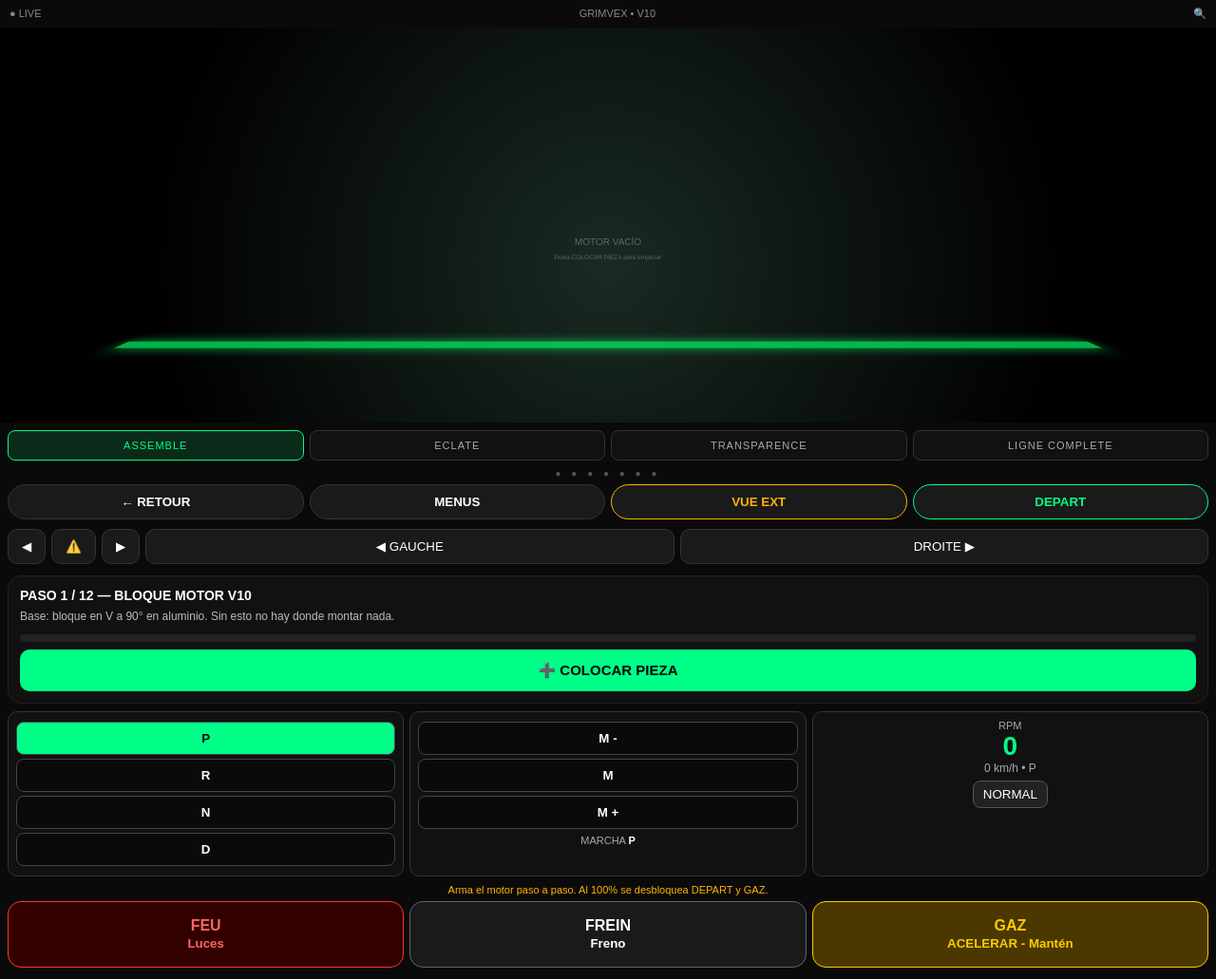
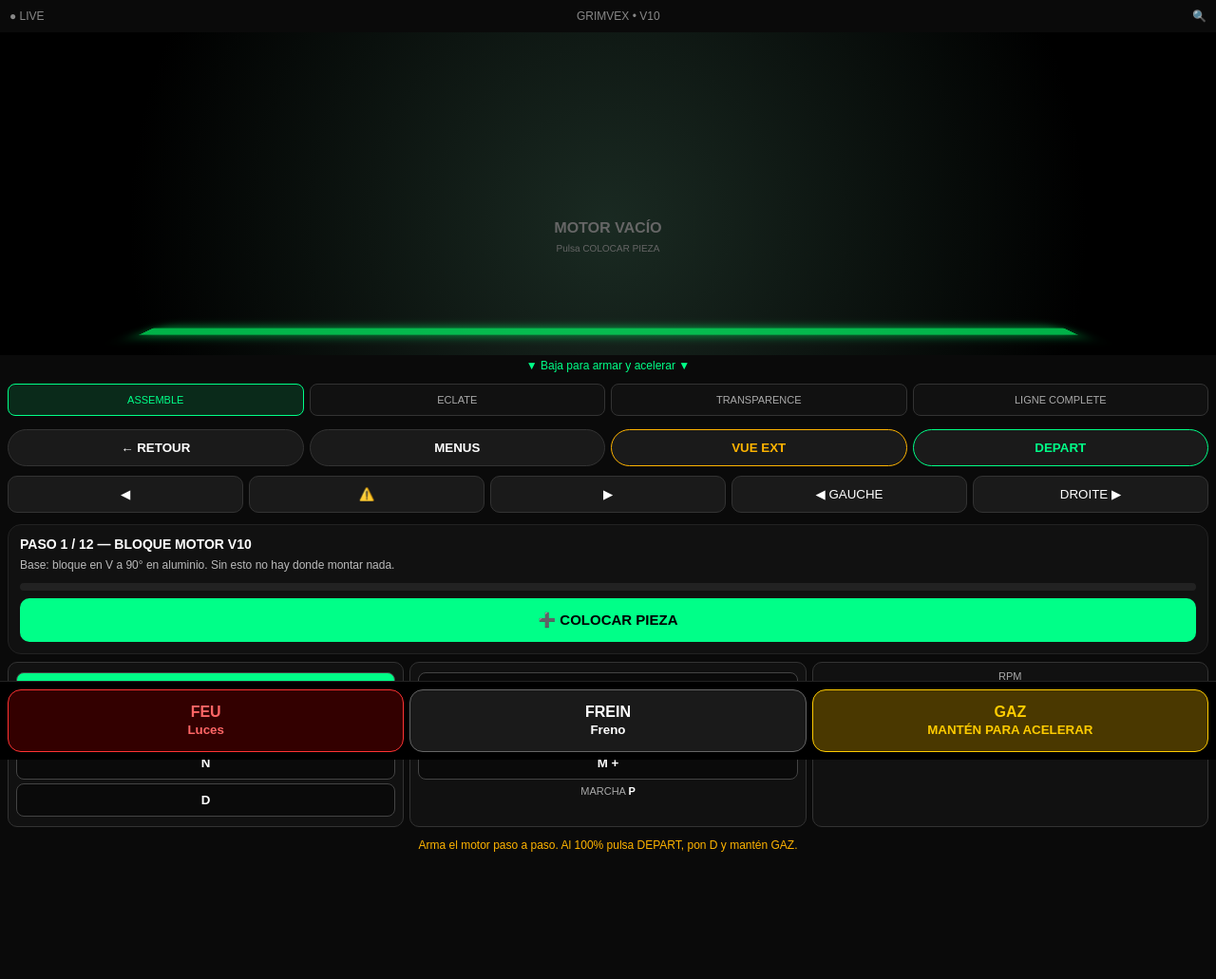
Before and after one commit to jcalzate2011-hash/ojo-de-dios-sim-, a plain HTML site: page simulator.html in a window 1280 px wide. Shown: the whole page at 95% size. Drawn offline with Linux system fonts and the light colour scheme.

Commit message:
Update simulator.html

```diff
--- a/simulator.html
+++ b/simulator.html
@@ -2,29 +2,29 @@
 <html lang="es">
 <head>
 <meta charset="UTF-8">
-<meta name="viewport" content="width=device-width, initial-scale=1.0, maximum-scale=1.0, user-scalable=no">
+<meta name="viewport" content="width=device-width, initial-scale=1.0">
 <title>GRIMVEX - Simulation Moteur V10</title>
 <style>
 *{box-sizing:border-box;margin:0;padding:0}
-body{background:#0a0a0a;color:#fff;font-family:Arial,sans-serif;overflow:hidden}
-#top{display:flex;justify-content:space-between;padding:8px 10px;font-size:11px;color:#888}
-#stage{position:relative;width:100%;height:52vh;background:radial-gradient(circle at 50% 60%, #1a2a22 0%, #000 70%);overflow:hidden}
+html,body{background:#0a0a0a;color:#fff;font-family:Arial,sans-serif}
+body{overflow-y:auto;padding-bottom:110px}
+#top{display:flex;justify-content:space-between;padding:10px;font-size:12px;color:#888}
+#stage{position:relative;width:100%;height:340px;background:radial-gradient(circle at 50% 60%, #1a2a22 0%, #000 75%);overflow:hidden}
 #eng{width:100%;height:100%;display:block}
-#platform{position:absolute;left:10%;right:10%;bottom:18%;height:14px;background:#00ff66;transform:perspective(400px) rotateX(60deg);opacity:.7;box-shadow:0 0 20px #00ff66}
+#platform{position:absolute;left:12%;right:12%;bottom:18px;height:14px;background:#00ff66;transform:perspective(400px) rotateX(60deg);opacity:.7;box-shadow:0 0 20px #00ff66}
 #modes{display:flex;gap:6px;padding:8px;overflow-x:auto}
-.mode{flex:1;white-space:nowrap;background:#111;border:1px solid #333;border-radius:8px;color:#aaa;padding:9px 6px;font-size:11px;letter-spacing:1px;cursor:pointer}
+.mode{flex:1;white-space:nowrap;background:#111;border:1px solid #333;border-radius:8px;color:#aaa;padding:10px 6px;font-size:11px;cursor:pointer}
 .mode.on{background:#0a2a1a;color:#00ff88;border-color:#00ff88}
-#dots{text-align:center;color:#555;font-size:10px;letter-spacing:4px}
 #nav{display:flex;gap:6px;padding:6px 8px}
-.nbtn{flex:1;background:#1a1a1a;border:1px solid #333;border-radius:20px;color:#fff;padding:10px;font-weight:900;cursor:pointer}
+.nbtn{flex:1;background:#1a1a1a;border:1px solid #333;border-radius:20px;color:#fff;padding:11px;font-weight:900;cursor:pointer}
 .nbtn.yellow{border-color:#ffb400;color:#ffb400}
 .nbtn.green{border-color:#00ff88;color:#00ff88}
-#controls{display:flex;gap:6px;padding:4px 8px;align-items:center}
-.cbtn{background:#1a1a1a;border:1px solid #333;border-radius:10px;color:#fff;padding:10px 14px;cursor:pointer}
+#controls{display:flex;gap:6px;padding:4px 8px}
+.cbtn{background:#1a1a1a;border:1px solid #333;border-radius:10px;color:#fff;padding:11px 14px;cursor:pointer;flex:1}
 #stepBox{background:#111;margin:8px;border:1px solid #222;border-radius:14px;padding:12px}
 #stepTitle{font-weight:900;font-size:14px}
 #stepDesc{font-size:12px;color:#bbb;margin:6px 0 10px;line-height:1.4}
-#stepBtn{width:100%;background:#00ff88;color:#000;border:none;border-radius:10px;padding:13px;font-weight:900;font-size:15px;cursor:pointer}
+#stepBtn{width:100%;background:#00ff88;color:#000;border:none;border-radius:10px;padding:14px;font-weight:900;font-size:15px;cursor:pointer}
 #stepBtn:disabled{background:#333;color:#777}
 #bar{height:8px;background:#222;border-radius:10px;overflow:hidden;margin:8px 0}
 #fill{height:100%;width:0%;background:#00ff88;transition:width .4s}
@@ -35,23 +35,21 @@ body{background:#0a0a0a;color:#fff;font-family:Arial,sans-serif;overflow:hidden}
 .gear button.selR{background:#ff6b00;color:#fff}
 #rpmBox{text-align:center;background:#111;border:1px solid #333;border-radius:10px;padding:8px}
 #rpm{font-size:28px;font-weight:900;color:#00ff88}
-#speed{font-size:12px;color:#aaa}
-#pedals{display:grid;grid-template-columns:1fr 1fr 1fr;gap:6px;padding:0 8px 10px}
-.pedal{border-radius:14px;padding:16px 6px;text-align:center;font-weight:900;user-select:none;touch-action:none;cursor:pointer}
+#msg{text-align:center;font-size:12px;color:#ffb400;min-height:16px;padding:4px 8px}
+#scrollHint{text-align:center;color:#00ff88;font-size:12px;padding:4px}
+#pedalsFixed{position:fixed;left:0;right:0;bottom:0;z-index:99;background:#000;border-top:1px solid #222;display:grid;grid-template-columns:1fr 1fr 1fr;gap:6px;padding:8px}
+.pedal{border-radius:14px;padding:14px 6px;text-align:center;font-weight:900;user-select:none;touch-action:none;cursor:pointer}
 #feu{background:#330000;border:1px solid #ff3333;color:#ff6666}
 #frein{background:#1a1a1a;border:1px solid #666}
 #gaz{background:#4a3800;border:1px solid #ffcc00;color:#ffcc00}
 .pedal:active{transform:scale(.96)}
-#msg{text-align:center;font-size:11px;color:#ffb400;min-height:14px;padding:0 8px 6px}
 </style>
 </head>
 <body>
 <div id="top"><span>● LIVE</span><span>GRIMVEX • V10</span><span>🔍</span></div>
 
-<div id="stage">
-<div id="platform"></div>
-<canvas id="eng"></canvas>
-</div>
+<div id="stage"><div id="platform"></div><canvas id="eng"></canvas></div>
+<div id="scrollHint">▼ Baja para armar y acelerar ▼</div>
 
 <div id="modes">
 <button class="mode on" id="mAssemble" onclick="setMode('assemble')">ASSEMBLE</button>
@@ -59,26 +57,25 @@ body{background:#0a0a0a;color:#fff;font-family:Arial,sans-serif;overflow:hidden}
 <button class="mode" id="mTrans" onclick="setMode('trans')">TRANSPARENCE</button>
 <button class="mode" id="mLigne" onclick="setMode('ligne')">LIGNE COMPLETE</button>
 </div>
-<div id="dots">● ● ● ● ● ● ●</div>
 
 <div id="nav">
 <button class="nbtn" onclick="prevStep()">← RETOUR</button>
 <button class="nbtn" onclick="alert('MENUS: 1-Armar 2-Ver motor 3-Acelerar')">MENUS</button>
 <button class="nbtn yellow" onclick="toggleView()">VUE EXT</button>
-<button class="nbtn green" id="departBtn" onclick="depart()">DEPART</button>
+<button class="nbtn green" onclick="depart()">DEPART</button>
 </div>
 
 <div id="controls">
 <button class="cbtn" onclick="rotate(-0.3)">◀</button>
 <button class="cbtn" onclick="toggleWarning()">⚠️</button>
 <button class="cbtn" onclick="rotate(0.3)">▶</button>
-<button class="cbtn" style="flex:1" onclick="rotate(-0.3)">◀ GAUCHE</button>
-<button class="cbtn" style="flex:1" onclick="rotate(0.3)">DROITE ▶</button>
+<button class="cbtn" onclick="rotate(-0.3)">◀ GAUCHE</button>
+<button class="cbtn" onclick="rotate(0.3)">DROITE ▶</button>
 </div>
 
 <div id="stepBox">
 <div id="stepTitle">PASO 1 / 12 — BLOQUE MOTOR V10</div>
-<div id="stepDesc">Lee y coloca la pieza. Empieza por la base: bloque en V a 90° en aluminio. Sin esto no hay donde montar nada.</div>
+<div id="stepDesc">Lee y coloca la pieza. Empieza por la base: bloque en V a 90° en aluminio.</div>
 <div id="bar"><div id="fill"></div></div>
 <button id="stepBtn" onclick="nextStep()">➕ COLOCAR PIEZA</button>
 </div>
@@ -96,111 +93,109 @@ body{background:#0a0a0a;color:#fff;font-family:Arial,sans-serif;overflow:hidden}
 <button onclick="gearUp()">M +</button>
 <div style="font-size:11px;color:#aaa;margin-top:4px">MARCHA <b id="marchaTxt" style="color:#fff">P</b></div>
 </div>
-<div id="rpmBox"><div style="font-size:11px;color:#aaa">RPM</div><div id="rpm">0</div><div id="speed">0 km/h • NORMAL</div><div style="margin-top:6px"><button onclick="toggleModeDrive()" style="background:#222;color:#fff;border:1px solid #555;border-radius:8px;padding:6px 10px">NORMAL</button></div></div>
+<div id="rpmBox"><div style="font-size:11px;color:#aaa">RPM</div><div id="rpm">0</div><div id="speed">0 km/h</div><div style="font-size:11px;color:#aaa;margin-top:4px">NORMAL</div></div>
 </div>
+<div id="msg">Arma el motor paso a paso. Al 100% pulsa DEPART, pon D y mantén GAZ.</div>
+<div style="height:20px"></div>
 
-<div id="msg">Arma el motor paso a paso. Al 100% se desbloquea DEPART y GAZ.</div>
-
-<div id="pedals">
-<div class="pedal" id="feu" onpointerdown="feu()" onpointerup="feuOff()">FEU<br><small>Luces</small></div>
+<div id="pedalsFixed">
+<div class="pedal" id="feu" onclick="feu()">FEU<br><small>Luces</small></div>
 <div class="pedal" id="frein" onpointerdown="brake(1)" onpointerup="brake(0)">FREIN<br><small>Freno</small></div>
-<div class="pedal" id="gaz" onpointerdown="gas(1)" onpointerup="gas(0)" onpointerleave="gas(0)">GAZ<br><small>ACELERAR - Mantén</small></div>
+<div class="pedal" id="gaz" onpointerdown="gas(1)" onpointerup="gas(0)" onpointerleave="gas(0)">GAZ<br><small>MANTÉN PARA ACELERAR</small></div>
 </div>
 
 <script>
 let canvas=document.getElementById('eng'), ctx=canvas.getContext('2d');
-let rot=0, viewExt=false, mode='assemble', transparent=false, eclate=false;
-let step=0, rpm=0, speed=0, gear='P', marcha=0, started=false, gasOn=0, brakeOn=0, feuOn=false, warn=false;
-let crank=0;
+let rot=0, mode='assemble', transparent=false, eclate=false;
+let step=0, rpm=0, speed=0, gear='P', marcha=0, started=false, gasOn=0, brakeOn=0, feuOn=false, warn=false, crank=0;
 const STEPS=[
 ["BLOQUE MOTOR V10","Base: bloque en V a 90° en aluminio. Sin esto no hay donde montar nada."],
-["CIGÜEÑAL","Cigüeñal de acero forjado. Gira y convierte el empuje de los pistones en giro."],
-["PISTONES x10 + BIELAS x10","10 pistones de aluminio + 10 bielas. 5 por cada lado de la V."],
-["CULATAS x2","2 culatas de aluminio, una por cada banco. Aquí van las válvulas."],
-["ÁRBOLES DE LEVAS x4","4 árboles de levas DOHC, 2 por culata. Abren y cierran las válvulas."],
-["VÁLVULAS x40","40 válvulas de titanio, 4 por cilindro: 2 admisión + 2 escape."],
-["BUJÍAS x10 + BOBINAS x10","10 bujías + 10 bobinas. Una por cilindro, hacen la chispa."],
-["INYECTORES x10","10 inyectores. Meten la gasolina exacta en cada cilindro."],
-["COLECTORES","Colector de admisión + 2 colectores de escape. Entra aire, sale humo."],
-["CÁRTER + BOMBAS","Cárter + bomba de aceite + bomba de agua. Lubrica y enfría."],
-["DISTRIBUCIÓN + ALTERNADOR","Cadena de distribución + alternador + tapas de válvulas. Todo sincronizado."],
-["CUERPO ACELERACIÓN + ECU + VOLANTE","Cuerpo de aceleración + ECU + volante de inercia. ¡Motor listo!"]
+["CIGÜEÑAL","Cigüeñal de acero forjado. Gira y convierte el empuje en giro."],
+["PISTONES x10 + BIELAS x10","10 pistones + 10 bielas. 5 por cada lado de la V."],
+["CULATAS x2","2 culatas de aluminio, una por cada banco."],
+["ÁRBOLES DE LEVAS x4","4 árboles de levas DOHC, 2 por culata."],
+["VÁLVULAS x40","40 válvulas, 4 por cilindro: 2 admisión + 2 escape."],
+["BUJÍAS x10 + BOBINAS x10","10 bujías + 10 bobinas. Una por cilindro."],
+["INYECTORES x10","10 inyectores. Meten la gasolina exacta."],
+["COLECTORES","Colector de admisión + 2 de escape."],
+["CÁRTER + BOMBAS","Cárter + bomba de aceite + bomba de agua."],
+["DISTRIBUCIÓN + ALTERNADOR","Cadena de distribución + alternador + tapas."],
+["CUERPO ACELERACIÓN + ECU + VOLANTE","Cuerpo de aceleración + ECU + volante. ¡Motor listo!"]
 ];
 function resize(){let r=canvas.parentElement.getBoundingClientRect();canvas.width=r.width*2;canvas.height=r.height*2;canvas.style.width=r.width+'px';canvas.style.height=r.height+'px';}
 addEventListener('resize',resize);resize();
 function setMode(m){mode=m;transparent=(m==='trans');eclate=(m==='eclate');document.querySelectorAll('.mode').forEach(b=>b.classList.remove('on'));if(m==='assemble')document.getElementById('mAssemble').classList.add('on');if(m==='eclate')document.getElementById('mEclate').classList.add('on');if(m==='trans')document.getElementById('mTrans').classList.add('on');if(m==='ligne')document.getElementById('mLigne').classList.add('on');if(m==='ligne'){step=STEPS.length;updateStep();}}
-function toggleView(){viewExt=!viewExt;document.getElementById('msg').textContent=viewExt?'VUE EXT: Vista exterior':'VUE EXT: Vista normal';}
+function toggleView(){document.getElementById('msg').textContent='VUE EXT cambiada';}
 function rotate(d){rot+=d;}
-function toggleWarning(){warn=!warn;document.getElementById('msg').textContent=warn?'⚠️ REVISA EL MOTOR':'Sin alertas';}
-function updateStep(){let pct=Math.round(step/STEPS.length*100);document.getElementById('fill').style.width=pct+'%';if(step>=STEPS.length){document.getElementById('stepTitle').textContent='✅ MOTOR V10 COMPLETO - 100%';document.getElementById('stepDesc').textContent='Ya tienes las '+STEPS.length+' piezas. Pulsa DEPART, pon D y mantén GAZ para acelerar.';document.getElementById('stepBtn').textContent='MOTOR LISTO - ACELERA ABAJO';document.getElementById('stepBtn').disabled=true;document.getElementById('msg').textContent='Motor listo. DEPART -> D -> GAZ';}else{document.getElementById('stepTitle').textContent='PASO '+(step+1)+' / '+STEPS.length+' — '+STEPS[step][0];document.getElementById('stepDesc').textContent=STEPS[step][1];}}
+function toggleWarning(){warn=!warn;}
+function updateStep(){let pct=Math.round(step/STEPS.length*100);document.getElementById('fill').style.width=pct+'%';if(step>=STEPS.length){document.getElementById('stepTitle').textContent='✅ MOTOR V10 COMPLETO - 100%';document.getElementById('stepDesc').textContent='Ya tienes las 12 piezas. Pulsa DEPART, pon D y mantén GAZ.';document.getElementById('stepBtn').textContent='MOTOR LISTO - ACELERA ABAJO';document.getElementById('stepBtn').disabled=true;}else{document.getElementById('stepTitle').textContent='PASO '+(step+1)+' / '+STEPS.length+' — '+STEPS[step][0];document.getElementById('stepDesc').textContent=STEPS[step][1];}}
 function nextStep(){if(step<STEPS.length){step++;updateStep();}}
 function prevStep(){if(step>0){step--;updateStep();document.getElementById('stepBtn').disabled=false;}}
 function setGear(g){gear=g;['P','R','N','D'].forEach(x=>document.getElementById('g'+x).className='');if(g==='P')document.getElementById('gP').className='sel';if(g==='R')document.getElementById('gR').className='selR';if(g==='N')document.getElementById('gN').className='sel';if(g==='D')document.getElementById('gD').className='sel';document.getElementById('marchaTxt').textContent=g;if(g==='D'&&started)marcha=1;if(g==='P')marcha=0;}
 function gearUp(){if(gear==='D'||gear==='M'){gear='M';marcha=Math.min(7,marcha+1);document.getElementById('marchaTxt').textContent=marcha;}}
 function gearDown(){if(gear==='D'||gear==='M'){gear='M';marcha=Math.max(1,marcha-1);document.getElementById('marchaTxt').textContent=marcha;}}
-function toggleModeDrive(){document.getElementById('speed').textContent=Math.round(speed)+' km/h • SPORT';}
-function depart(){if(step<STEPS.length){alert('Primero arma el motor completo, te falta '+(STEPS.length-step)+' piezas');return;}started=true;rpm=900;document.getElementById('msg').textContent='Motor encendido. Pon D y mantén GAZ';}
-function gas(v){gasOn=v;if(!started||step<STEPS.length){document.getElementById('msg').textContent='Primero arma el motor y pulsa DEPART';return;}}
+function depart(){if(step<STEPS.length){alert('Primero arma el motor, te faltan '+(STEPS.length-step)+' piezas');return;}started=true;rpm=900;document.getElementById('msg').textContent='Motor encendido. Pon D y mantén GAZ';}
+function gas(v){gasOn=v;if(!started||step<STEPS.length){document.getElementById('msg').textContent='Primero arma el motor y pulsa DEPART';}}
 function brake(v){brakeOn=v;}
-function feu(){feuOn=!feuOn;document.getElementById('feu').style.background=feuOn?'#ffcc00':'#330000';document.getElementById('msg').textContent=feuOn?'FEU encendido':'FEU apagado';}
-function feuOff(){}
+function feu(){feuOn=!feuOn;document.getElementById('feu').style.background=feuOn?'#ffcc00':'#330000';}
 
 function draw(){
   ctx.clearRect(0,0,canvas.width,canvas.height);
-  let cx=canvas.width/2, cy=canvas.height*0.55, R=Math.min(canvas.width,canvas.height)*0.32;
-  let exp=eclate?1:0;
-  // Bancos V
-  if(step>=1){
-    ctx.save();ctx.translate(cx,cy);ctx.rotate(rot*0.2);
-    ctx.fillStyle=transparent?'rgba(120,120,120,0.25)':'#3a3f45';ctx.strokeStyle='#00ff88';ctx.lineWidth=2;
-    // Bloque V
-    ctx.beginPath();ctx.moveTo(-R*0.9,R*0.7);ctx.lineTo(-R*0.2,-R*0.1);ctx.lineTo(0,R*0.3);ctx.lineTo(R*0.2,-R*0.1);ctx.lineTo(R*0.9,R*0.7);ctx.closePath();ctx.fill();ctx.stroke();
-    // Cigüeñal
-    if(step>=2){ctx.fillStyle='#aaa';ctx.beginPath();ctx.arc(0,R*0.3,R*0.22,0,Math.PI*2);ctx.fill();ctx.strokeStyle='#fff';ctx.beginPath();ctx.moveTo(0,R*0.3);ctx.lineTo(Math.cos(crank)*R*0.22,R*0.3+Math.sin(crank)*R*0.22);ctx.stroke();}
-    // Pistones 5+5
+  let cx=canvas.width/2, cy=canvas.height*0.62, S=Math.min(canvas.width,canvas.height)*0.28;
+  ctx.save();ctx.translate(cx,cy);ctx.rotate(rot*0.15);
+  if(step<1){ctx.fillStyle='#666';ctx.font='bold 32px Arial';ctx.textAlign='center';ctx.fillText('MOTOR VACÍO',0,0);ctx.font='20px Arial';ctx.fillText('Pulsa COLOCAR PIEZA',0,40);ctx.restore();}else{
+    // CORREGIDO: Bloque en V limpio, sin cruces
+    ctx.fillStyle=transparent?'rgba(120,120,120,0.25)':'#2b2f35';ctx.strokeStyle='#00ff88';ctx.lineWidth=3;
+    ctx.beginPath();
+    ctx.moveTo(-S*1.4,S*0.9);ctx.lineTo(-S*0.55,-S*0.75);ctx.lineTo(0,S*0.15);ctx.lineTo(S*0.55,-S*0.75);ctx.lineTo(S*1.4,S*0.9);ctx.closePath();ctx.fill();ctx.stroke();
+    // Cigüeñal centro
+    let crankX=0, crankY=S*0.35;
+    if(step>=2){ctx.fillStyle='#ccc';ctx.beginPath();ctx.arc(crankX,crankY,S*0.28,0,Math.PI*2);ctx.fill();ctx.strokeStyle='#333';ctx.stroke();ctx.fillStyle='#666';ctx.beginPath();ctx.arc(crankX,crankY,10,0,Math.PI*2);ctx.fill();}
+    // Pistones - CORREGIDO: cada uno en su banco, dirección correcta
     if(step>=3){
-      for(let i=0;i<5;i++){
-        for(let s=-1;s<=1;s+=2){
-          let t=(crank+i*0.72+s*0.4);
-          let off=Math.sin(t)*R*0.18;
-          let bx=s*R*0.45, by=-R*0.15 - i*R*0.06;
-          let px=bx + s*off*0.6, py=by - off*0.6 + exp*s*30;
-          ctx.fillStyle='#ddd';ctx.fillRect(px-14,py-10,28,20);
-          ctx.fillStyle='#00ff88';ctx.font='bold 12px Arial';ctx.fillText('P'+(i+1+(s>0?5:0)),px-8,py+4);
-          ctx.strokeStyle='#888';ctx.beginPath();ctx.moveTo(px,py+10);ctx.lineTo(0,R*0.3);ctx.stroke();
+      for(let bank=-1;bank<=1;bank+=2){
+        // dirección del banco: izquierda sube a la izquierda, derecha sube a la derecha
+        let dx=bank*0.55, dy=-0.85;
+        let len=Math.hypot(dx,dy);dx/=len;dy/=len;
+        // perpendicular para separar los 5 cilindros
+        let pxPerp=-dy, pyPerp=dx;
+        for(let i=0;i<5;i++){
+          let offset=(i-2)*S*0.28; // separación a lo largo del bloque, no cruzado
+          let baseX=bank*S*0.18 + pxPerp*offset;
+          let baseY=S*0.1 + pyPerp*offset;
+          let travel=Math.sin(crank + i*1.25 + (bank>0?0.6:0))*S*0.12;
+          let sep=eclate?S*0.18:0;
+          let pistX=baseX + dx*(S*0.55+travel) + bank*sep;
+          let pistY=baseY + dy*(S*0.55+travel) - sep;
+          // Biela: solo de su pistón a su punto del cigüeñal, sin cruzar
+          ctx.strokeStyle='#ddd';ctx.lineWidth=6;
+          ctx.beginPath();ctx.moveTo(pistX,pistY);ctx.lineTo(crankX+Math.cos(crank+i)*S*0.12, crankY+Math.sin(crank+i)*S*0.12);ctx.stroke();
+          // Pistón
+          ctx.fillStyle='#eee';ctx.save();ctx.translate(pistX,pistY);ctx.rotate(Math.atan2(dy,dx)+Math.PI/2);ctx.fillRect(-22,-14,44,28);ctx.fillStyle='#00ff88';ctx.fillRect(-22,-14,44,6);ctx.restore();
         }
       }
     }
-    // Culatas
-    if(step>=4){ctx.fillStyle=transparent?'rgba(0,255,136,0.2)':'#222';ctx.fillRect(-R*1.05,-R*0.55,R*0.55,R*0.3);ctx.fillRect(R*0.5,-R*0.55,R*0.55,R*0.3);}
-    // Levas / válvulas
-    if(step>=5){ctx.fillStyle='#ffcc00';for(let i=0;i<4;i++){ctx.beginPath();ctx.arc(-R*0.8+i*R*0.15,-R*0.4,6,0,Math.PI*2);ctx.fill();ctx.beginPath();ctx.arc(R*0.55+i*R*0.15,-R*0.4,6,0,Math.PI*2);ctx.fill();}}
-    if(step>=6){ctx.fillStyle='#fff';ctx.font='10px Arial';ctx.fillText('40 VÁLVULAS',-40,-R*0.65);}
-    if(step>=7){ctx.fillStyle='#ff6600';ctx.fillText('10 BUJÍAS',-40,R*0.05);}
-    if(step>=8){ctx.fillStyle='#00ccff';ctx.fillText('10 INYECTORES',-50,R*0.22);}
-    if(step>=9){ctx.fillStyle='#888';ctx.fillRect(-R*0.2,-R*0.85,R*0.4,R*0.25);ctx.fillText('ADMISIÓN',-30,-R*0.88);}
-    if(step>=10){ctx.fillStyle='#555';ctx.fillRect(-R*0.7,R*0.65,R*1.4,18);}
-    if(step>=11){ctx.fillStyle='#fff';ctx.fillText('DISTRIBUCIÓN + ALTERNADOR',-80,R*0.95);}
-    if(step>=12){ctx.fillStyle='#00ff88';ctx.font='bold 16px Arial';ctx.fillText('V10 ✅',-30,-R*0.95);}
+    if(step>=4){ctx.fillStyle=transparent?'rgba(0,255,136,0.25)':'#1a1a1a';ctx.fillRect(-S*1.25,-S*1.05,S*0.65,S*0.35);ctx.fillRect(S*0.6,-S*1.05,S*0.65,S*0.35);}
+    if(step>=5){ctx.fillStyle='#ffcc00';for(let i=0;i<4;i++){ctx.beginPath();ctx.arc(-S*1.05+i*S*0.12,-S*0.9,8,0,Math.PI*2);ctx.fill();ctx.beginPath();ctx.arc(S*0.7+i*S*0.12,-S*0.9,8,0,Math.PI*2);ctx.fill();}}
+    if(step>=6){ctx.fillStyle='#fff';ctx.font='bold 16px Arial';ctx.textAlign='center';ctx.fillText('40 VÁLVULAS',0,-S*1.2);}
+    if(step>=7){ctx.fillStyle='#ff6600';ctx.fillText('10 BUJÍAS',0,S*0.05);}
+    if(step>=9){ctx.fillStyle='#888';ctx.fillRect(-S*0.25,-S*1.45,S*0.5,S*0.3);}
+    if(step>=10){ctx.fillStyle='#555';ctx.fillRect(-S*0.9,S*0.95,S*1.8,22);}
+    if(step>=12){ctx.fillStyle='#00ff88';ctx.font='bold 22px Arial';ctx.fillText('V10 ✅',0,-S*1.6);}
     ctx.restore();
-  } else {
-    ctx.fillStyle='#666';ctx.font='20px Arial';ctx.textAlign='center';ctx.fillText('MOTOR VACÍO',cx,cy);ctx.font='13px Arial';ctx.fillText('Pulsa COLOCAR PIEZA para empezar',cx,cy+30);ctx.textAlign='left';
   }
-  // Fuego / luces
-  if(feuOn){ctx.fillStyle='rgba(255,255,0,0.25)';ctx.fillRect(0,0,canvas.width,canvas.height);}
-  if(warn){ctx.fillStyle='red';ctx.font='bold 22px Arial';ctx.fillText('⚠️',20,40);}
-  // RPM
+  if(feuOn){ctx.fillStyle='rgba(255,255,0,0.12)';ctx.fillRect(0,0,canvas.width,canvas.height);}
+  if(warn){ctx.fillStyle='red';ctx.font='bold 30px Arial';ctx.fillText('⚠️',30,50);}
   if(started){
     if(gasOn&&gear==='D')rpm=Math.min(8700,rpm+60);else if(gasOn&&gear==='P')rpm=Math.min(4000,rpm+80);else rpm=Math.max(900,rpm-40);
-    if(brakeOn){rpm=Math.max(900,rpm-120);speed=Math.max(0,speed-3);} else if(gasOn&&gear==='D')speed=Math.min(280,speed+1.2);else speed=Math.max(0,speed-0.4);
+    if(brakeOn){rpm=Math.max(900,rpm-120);speed=Math.max(0,speed-3);}else if(gasOn&&gear==='D')speed=Math.min(280,speed+1.2);else speed=Math.max(0,speed-0.4);
     crank+=rpm/6000*0.35;
   }
   document.getElementById('rpm').textContent=Math.round(rpm);
-  document.getElementById('speed').textContent=Math.round(speed)+' km/h • '+(gear==='D'?'D'+(marcha||1):gear);
+  document.getElementById('speed').textContent=Math.round(speed)+' km/h';
   requestAnimationFrame(draw);
 }
-draw();
-updateStep();
+draw();updateStep();
 </script>
 </body>
   </html>
```
